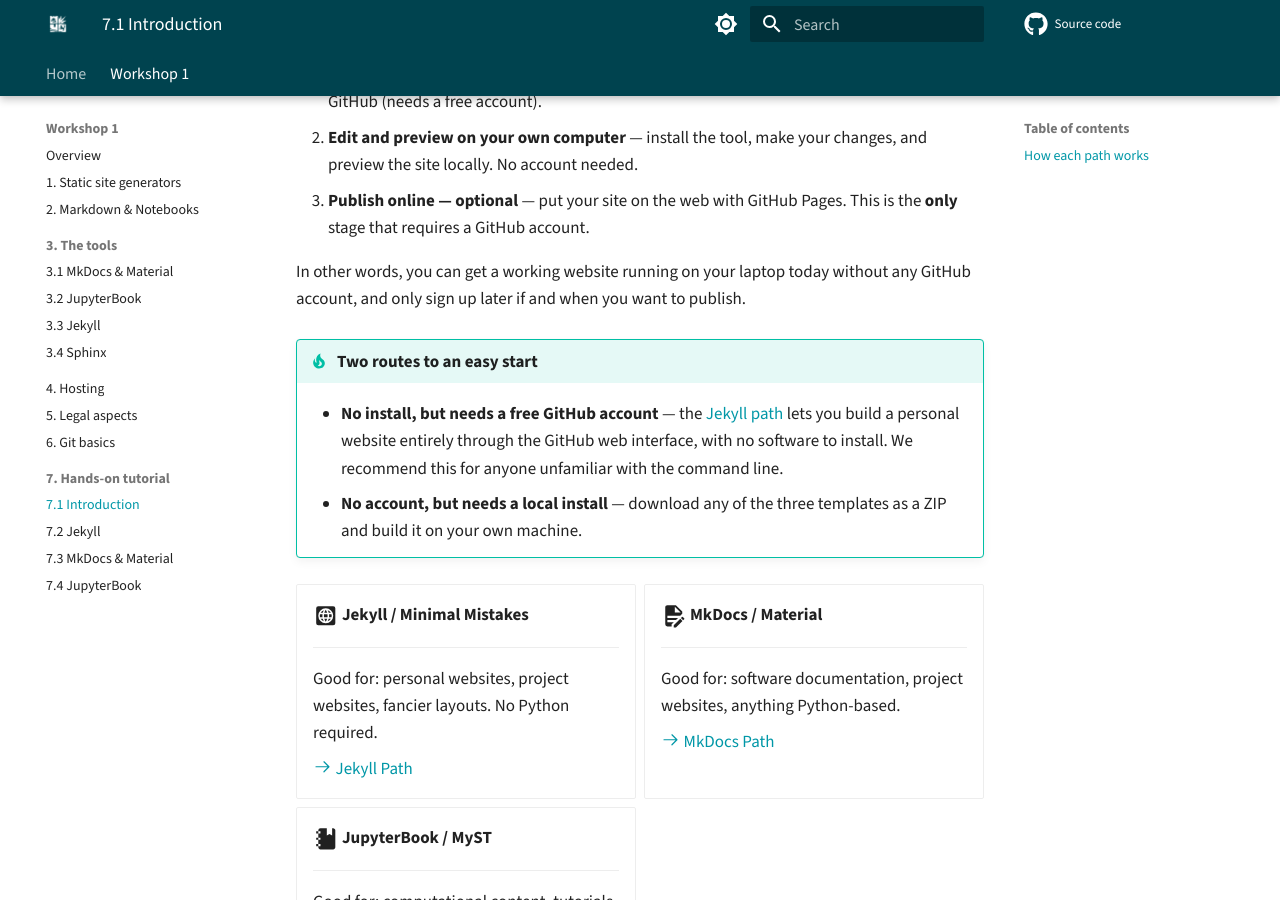
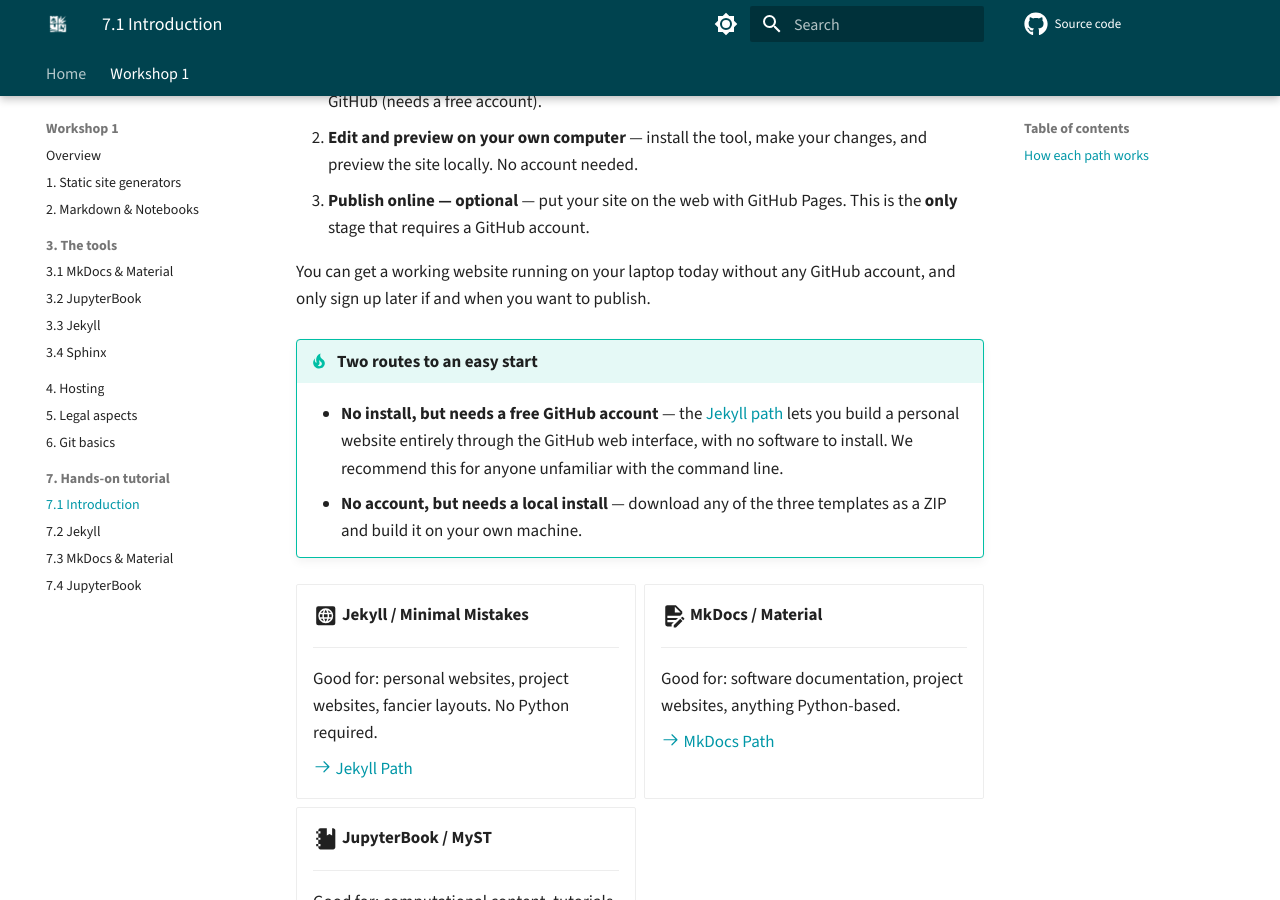
Before and after one commit to bristol-glaciology/geog-digital-tools, an MkDocs documentation site: the page built from docs/workshop-1/hands-on.md, in a window 1280 px wide and 900 px high, scrolled down 367 px. Built offline with MkDocs 1.6.1 and Material for MkDocs 9.7.7, drawn with Linux system fonts in a browser that asks for light colours; comment, search, counter and statistics services are not loaded.

```diff
--- a/docs/workshop-1/hands-on.md
+++ b/docs/workshop-1/hands-on.md
@@ -10,7 +10,7 @@ All three paths follow the same three stages:
 2. **Edit and preview on your own computer** — install the tool, make your changes, and preview the site locally. No account needed.
 3. **Publish online — optional** — put your site on the web with GitHub Pages. This is the **only** stage that requires a GitHub account.
 
-In other words, you can get a working website running on your laptop today without any GitHub account, and only sign up later if and when you want to publish.
+You can get a working website running on your laptop today without any GitHub account, and only sign up later if and when you want to publish.
 
 !!! tip "Two routes to an easy start"
 
```
Also changed, not shown: docs/workshop-1/hands-on-jekyll.md (+6 -6 lines).
